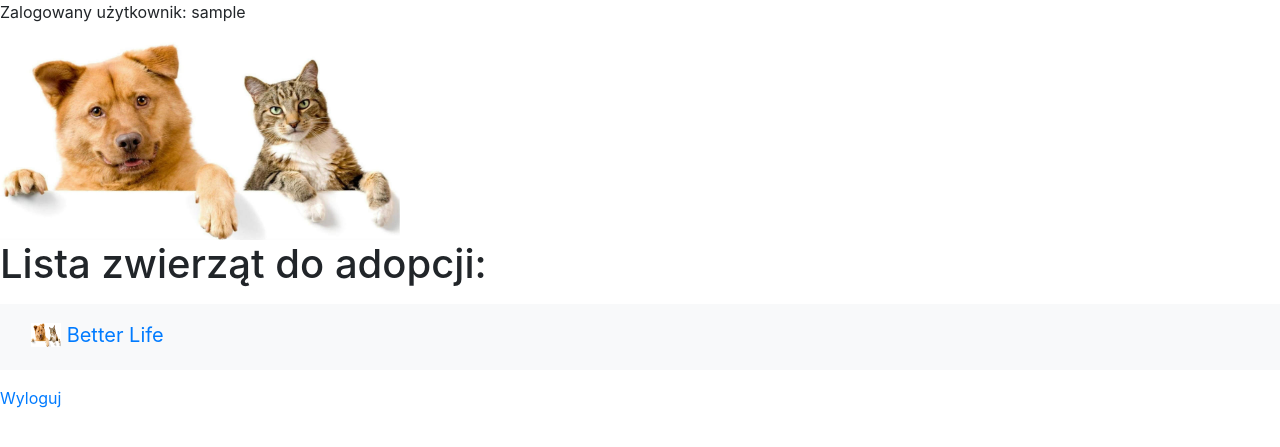
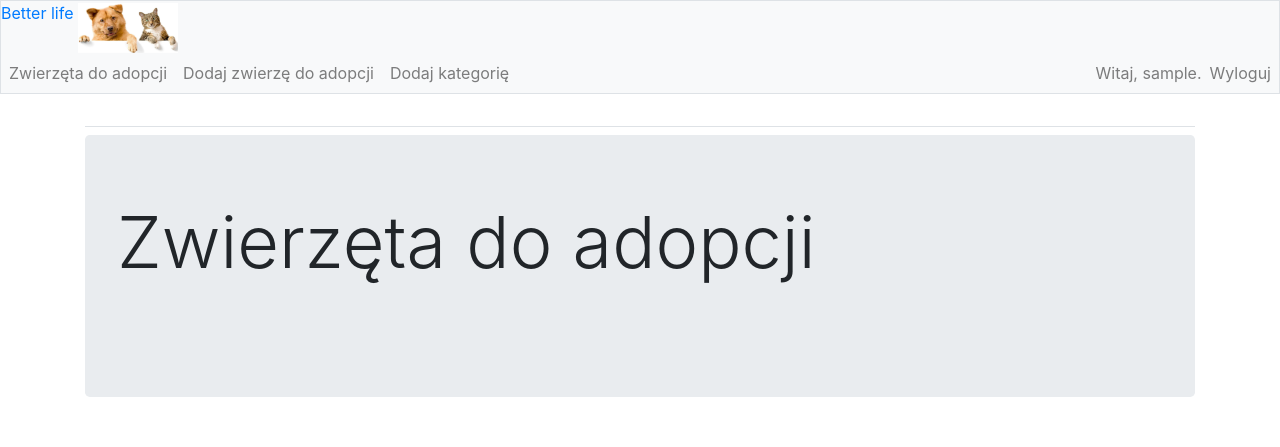
Before and after one commit to Jola1107/Better_life, a Django app: page /for_adoption/ in a window 1280 px wide. Shown: the top 447 px of the page. Run offline with Django 3.2, Linux system fonts and the light colour scheme; the visitor is signed in with stand-in values (Sample User, id 1); data that the repository does not hold is empty; some libraries are stand-ins or nearby versions.

Commit message:
jednolity div

```diff
--- a/Animals/Animals/urls.py
+++ b/Animals/Animals/urls.py
@@ -24,7 +24,7 @@ urlpatterns = [
     path('admin/', admin.site.urls),
     path('accounts/', include('allauth.urls')),
     # path('', include('main.urls')),
-    path('', ex_views.StartView.as_view(), name='start'),
+    path('', ex_views.LandingPageView.as_view(), name='start'),
     path('login/', ex_views.LoginUserView.as_view(), name='login-user'),
     path('logout/', ex_views.LogoutView.as_view(), name='logout'),
     path('register/', ex_views.AddProfileUserView.as_view(), name='register'),
--- a/Animals/Better_life/forms.py
+++ b/Animals/Better_life/forms.py
@@ -66,6 +66,7 @@ class CategoryForm(forms.Form):
 class ImageForm(forms.ModelForm):
     path = forms.ImageField(label = 'Dodaj zdjęcie',
                             widget=forms.ClearableFileInput(attrs={'multiple': True}))
+    title = forms.CharField(label='nazwa')
     class Meta:
         model = Image
         fields = ['title', 'path']
--- a/Animals/Better_life/templates/add_animal.html
+++ b/Animals/Better_life/templates/add_animal.html
@@ -1,9 +1,12 @@
 {% extends 'base.html' %}
 
 {% block content %}
+<div class="jumbotron">
+  <h3 class="display-4">Dodawanie zwierzaka do adopcji</h3></br>
   <form action="" method="post" enctype="multipart/form-data">
       {% csrf_token %}
         {{form.as_p}}
+
 <!--      {% if user.is_authenticated %}-->
 
 <!--      {% for hidden in form.hidden_fields %}-->
@@ -30,6 +33,6 @@
 
       <input type="submit" value="Dodaj zwierzę">
   </form>
-
+</div>
         {% endif %}
 {% endblock %}
--- a/Animals/Better_life/templates/add_category.html
+++ b/Animals/Better_life/templates/add_category.html
@@ -1,6 +1,8 @@
 {% extends 'base.html' %}
 
 {% block content %}
+<div class="jumbotron">
+  <h3 class="display-4">Dodawanie kategorii zwierząt</h3></br>
   <form action="" method="post">
 
       {% csrf_token %}
@@ -8,6 +10,6 @@
       <input type="submit" value="dodaj kategorię">
 
   </form>
-
+</div>
 
 {% endblock %}
--- a/Animals/Better_life/templates/add_profile_user.html
+++ b/Animals/Better_life/templates/add_profile_user.html
@@ -1,14 +1,15 @@
 {% extends 'base.html' %}
 
 {% block content %}
+<div class="jumbotron">
+  <h3 class="display-4">Rejestracja nowego użytkownika</h3></br>
   <form action="" method="post">
       {% csrf_token %}
       {{ form.as_p }}
 
       <input type="submit" value="Zarejestruj">
   </form>
-    <ul>
+</div>
 
-    </ul>
 
 {% endblock %}
--- a/Animals/Better_life/templates/adoption.html
+++ b/Animals/Better_life/templates/adoption.html
@@ -7,9 +7,8 @@
 {% endif %}
 
 {% block content %}
-
-<h1> Lista zwierząt do adopcji:</h1>
-
+<div class="jumbotron">
+    <h1 class="display-3">Zwierzęta do adopcji</h1></br>
     <ul>
         {% for animal in animal_list %}
 <div>
@@ -28,5 +27,10 @@
 </div>
     </ul>
 
+</div>
+
+
+
+
 
 {% endblock %}
--- a/Animals/Better_life/templates/detail_animal.html
+++ b/Animals/Better_life/templates/detail_animal.html
@@ -1,7 +1,9 @@
 {% extends 'base.html' %}
 
 {% block content %}
-</br></br></br></br>
+<div class="jumbotron">
+  <h3 class="display-4">Informacje o: {{animal.name}}</h3></br>
+</br>
     {% for image in animal.image_set.all %}
             {% if image %}
 	            <img src='{{image.path.url}}' width="300"/>
@@ -21,6 +23,7 @@
     <h2>Data dodania: {{animal.created}}</h2>
     <h2>Dom tymczasowy: {{animal.user.username}}</h2>
 <br>
+</div>
 <br><br><br>
 <h2>
     <a href="/message/{{animal.id}}/">Wyślij wiadomość w sprawie adopcji</a></br>
--- a/Animals/Better_life/templates/image.html
+++ b/Animals/Better_life/templates/image.html
@@ -1,6 +1,8 @@
 {% extends 'base.html' %}
 
 {% block content %}
+<div class="jumbotron">
+  <h3 class="display-4">Dodawanie zdjęć</h3></br>
 {% if user.is_authenticated %}
   <form action="" method="post" enctype="multipart/form-data">
       {% csrf_token %}
@@ -9,8 +11,7 @@
       <input type="submit" value="Dodaj zdjęcia">
   </form>
 {% endif %}
-    <ul>
+</div>
 
-    </ul>
 
 {% endblock %}
--- a/Animals/Better_life/templates/login_user.html
+++ b/Animals/Better_life/templates/login_user.html
@@ -3,6 +3,8 @@
 
 
 {% block content %}
+<div class="jumbotron">
+  <h3 class="display-4">Logowanie użytkownika</h3></br>
   <form action="" method="post">
       {% csrf_token %}
         <button><a href="{% provider_login_url 'facebook' method='oauth2' %}">Zaloguj przez Facebook</a> </button></br>
@@ -14,8 +16,7 @@
       <input type="submit" value="login"></br></br>
 
   </form>
-    <ul>
+</div>
 
-    </ul>
 
 {% endblock %}
--- a/Animals/Better_life/templates/message.html
+++ b/Animals/Better_life/templates/message.html
@@ -1,6 +1,7 @@
 {% extends 'base.html' %}
 
 {% block content %}
+<div class="jumbotron">
   <form action="" method="post">
 
       {% csrf_token %}
@@ -8,6 +9,6 @@
             <input type="submit" value="wyślij wiadomość">
 
   </form>
-
+</div>
 
 {% endblock %}
--- a/Animals/Better_life/views.py
+++ b/Animals/Better_life/views.py
@@ -1,3 +1,4 @@
+import random
 from django.shortcuts import render, redirect
 from django.views import View
 from django.http import HttpResponse
@@ -313,7 +314,20 @@ class ImageView(View):
 
 
 
-
+class LandingPageView(View):
+    def get(self, request, *args, **kwargs):
+        animal_all = Animal.objects.filter()
+        animal_list = []
+        for animal_name in animal_all:
+            animal_list.append(animal_name.name)
+        random.shuffle(animal_list)
+        animal1 = animal_list[0]
+        animal2 = animal_list[1]
+        animal3 = animal_list[2]
+        return render(request, 'start.html', context={"animal1": animal1,
+                                                      'animal2': animal2,
+                                                      'animal3': animal3,
+                                                      })
 
 
 
--- a/Animals/templates/base.html
+++ b/Animals/templates/base.html
@@ -11,11 +11,72 @@
         {% bootstrap_javascript jquery='full' %}
     </head>
     <body>
-    <p>Zalogowany użytkownik: {{user}} </p>
+        <nav class="'navbar navbar-expand-md navbar-light bg-light mb-4 border">
+            <a class="'navabr-brand" href="{% url 'start' %}">Better life
+            <img src="{% static 'logo.jpg' %}" alt="Logo" width="100" height="50" class="d-inline-block align-text-top"></a>
+            <!-- <button class="'navbar-toggler" type="button" data-toggle="'collapse"
+            date-tsrget="#navbarCollapse" aria-controls="'navbarCollapse"
+            aria-expanded="false" aria-label="Toggle navigation">
+                <span class="navbar-toggle-icon"></span>
+            </button> -->
+
+        <div class="collapse navbar-collapse" id="navbarCollapse">
+            {% if user.is_authenticated %}
+
+            <ul class="navbar-nav mr-auto">
+                <li class="'nav-item">
+                    <a class="nav-link" href="{% url 'adoption' %}">Zwierzęta do adopcji</a>
+                </li>
+                <li class="'nav-item">
+                    <a class="nav-link" href="{% url 'add-animal' %}">Dodaj zwierzę do adopcji</a>
+                </li>
+
+                <li class="'nav-item">
+                    <a class="nav-link" href="{% url 'add-category' %}">Dodaj kategorię</a>
+                </li>
+            </ul>
+            <ul class="navbar-nav ml-auto">
+
+                    <li class="nav-item">
+                        <span class="navbar-text">Witaj, {{ user }}.</span>
+                    </li>
+                    <li class="nav-item">
+                        <a class="nav-link" href="{%url  'logout'%}">Wyloguj</a>
+                    </li>
+                {% else %}
+                <li class="'nav-item">
+                    <a class="nav-link" href="{% url 'adoption' %}">Zwierzęta do adopcji</a>
+                </li>
+                <li class="nav-item">
+                    <a class="nav-link" href="{%url  'register'%}">Rejestracja</a>
+                </li>
+                <li class="nav-item">
+                    <a class="nav-link" href="{%url  'login-user'%}">Zaloguj</a>
+                </li>
+                {% endif %}
+            </ul>
+        </div>
+        </nav>
+
+        <main role="main" class="container">
+            <div class="pb-2 mb-2 border-bottom">
+                {% block page_header %} {% endblock page_header %}
+            </div>
+            <div>
+                {% block content %}
+                {% endblock %}
+            </div>
+        </main>
+
+    </body>
+</html>
+
+
+
+    <!-- <p>Zalogowany użytkownik: {{user}} </p>
         <img src="{% static 'logo.jpg' %}" width="400px" height="200px">
 
-        {% block content %}
-        {% endblock %}
+
         <nav class="navbar bg-light">
             <div class="container-fluid">
               <a class="navbar-brand" href="#">
@@ -37,6 +98,6 @@
         <a href="{%url  'login-user'%}">Zaloguj</a>
     {% else %}
         <a href="{%url  'logout'%}">Wyloguj</a>
-    {% endif %}
-    </body>
-</html>
+    {% endif %} -->
+<!--     </body>
+</html> -->
```
Also changed, not shown: Animals/Better_life/templates/start.html (+45 -16 lines), 1 other file.
